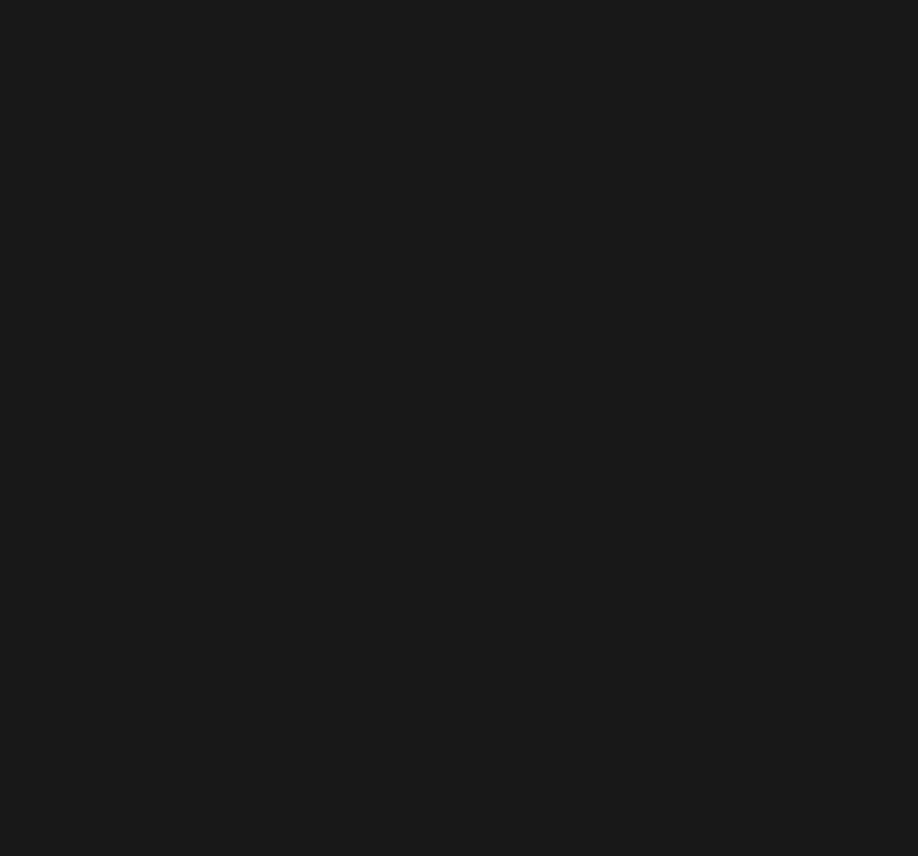
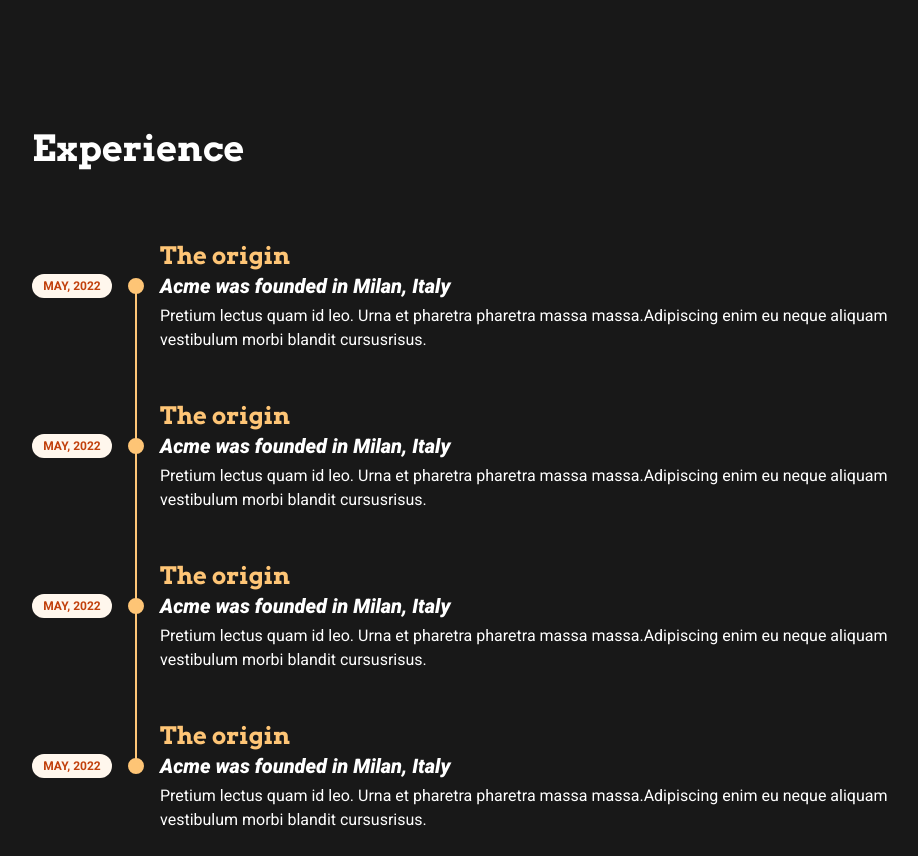
Before and after one commit to kamshushi/portfolio, a Next.js app: page / in a window 1280 px wide. Shown: the part 1220-2076 px from the top of the page, without its empty margins (176-1094 px from the left). Before the commit the page ends 1172 px from the top, so only its background shows below. Built offline with nearby package versions, Linux system fonts and the light colour scheme; a web font is replaced by a local one.

Commit message:
added experience section

```diff
--- a/src/app/globals.css
+++ b/src/app/globals.css
@@ -6,7 +6,7 @@
 :root {
   --clr-bg: #181818;
   --clr-bg-secondary: #34353a;
-  --clr-font-primary: #e9e9e9;
+  --clr-font-primary: #fff;
   --clr-font-secondary: #fec576;
   --navbar-height: 75px;
 }
--- a/src/components/Home/AboutMeSection/index.tsx
+++ b/src/components/Home/AboutMeSection/index.tsx
@@ -7,7 +7,7 @@
       <h2 className="text-5xl font-about-me-header font-bold text-center">
         Hi, I'm <span className="">Ahmed Elkamshoushy</span>
       </h2>
-      <p className="mt-16 text-xl font-about-me-body">
+      <p className="mt-16 text-xl">
         I'm a web developer, I live in Egypt and I work with the technical team
         that is currently maintaining this website. I enjoy building websites
         and the best thing about my job is that I get to build something that
--- /dev/null
+++ b/src/components/Home/ExperienceSection/index.tsx
@@ -0,0 +1,66 @@
+import SectionContainer from "@/components/common/SectionContainer";
+import React from "react";
+
+const experienceList = [
+  {
+    title: "The origin",
+    subtitle: "Acme was founded in Milan, Italy",
+    description:
+      "Pretium lectus quam id leo. Urna et pharetra pharetra massa massa.Adipiscing enim eu neque aliquam vestibulum morbi blandit cursusrisus.",
+    date: "May, 2022",
+  },
+  {
+    title: "The origin",
+    subtitle: "Acme was founded in Milan, Italy",
+    description:
+      "Pretium lectus quam id leo. Urna et pharetra pharetra massa massa.Adipiscing enim eu neque aliquam vestibulum morbi blandit cursusrisus.",
+    date: "May, 2022",
+  },
+  {
+    title: "The origin",
+    subtitle: "Acme was founded in Milan, Italy",
+    description:
+      "Pretium lectus quam id leo. Urna et pharetra pharetra massa massa.Adipiscing enim eu neque aliquam vestibulum morbi blandit cursusrisus.",
+    date: "May, 2022",
+  },
+  {
+    title: "The origin",
+    subtitle: "Acme was founded in Milan, Italy",
+    description:
+      "Pretium lectus quam id leo. Urna et pharetra pharetra massa massa.Adipiscing enim eu neque aliquam vestibulum morbi blandit cursusrisus.",
+    date: "May, 2022",
+  },
+];
+
+export default function ExperienceSection() {
+  return (
+    <SectionContainer>
+      <h2 className="text-4xl font-main-header">Experience</h2>
+      {/*  */}
+      <div
+        className="mt-12"
+        //    className="-my-6"
+      >
+        {experienceList.map((experience) => {
+          const { title, subtitle, description, date } = experience;
+          return (
+            <div className="relative pl-8 sm:pl-32 py-6 group">
+              <div className="font-main-header font-medium text-2xl text-secondary-txt mb-1 sm:mb-0 ">
+                {title}
+              </div>
+              <div className="flex flex-col sm:flex-row items-start mb-1 group-last:before:hidden before:absolute before:left-2 sm:before:left-0 before:h-full before:px-px before:bg-secondary-txt sm:before:ml-[6.5rem] before:self-start before:-translate-x-1/2 before:translate-y-3 after:absolute after:left-2 sm:after:left-0 after:w-2 after:h-2 after:bg-secondary-txt after:border-4 after:box-content after:border-secondary-txt after:rounded-full sm:after:ml-[6.5rem] after:-translate-x-1/2 after:translate-y-1.5">
+                <time className="sm:absolute left-0 translate-y-0.5 inline-flex items-center justify-center text-xs font-semibold uppercase w-20 h-6 mb-3 sm:mb-0 text-orange-700 bg-orange-50 rounded-full">
+                  {date}
+                </time>
+                <div className="text-xl font-bold text-primary-txt italic">
+                  {subtitle}
+                </div>
+              </div>
+              <div className="text-primary-txt">{description}</div>
+            </div>
+          );
+        })}
+      </div>
+    </SectionContainer>
+  );
+}
--- a/src/components/Home/index.tsx
+++ b/src/components/Home/index.tsx
@@ -2,6 +2,7 @@
 import LandingSection from "./LandingSection";
 import Navbar from "../Navbar";
 import AboutMeSection from "./AboutMeSection";
+import ExperienceSection from "./ExperienceSection";
 
 export default function HomePageComponent() {
   return (
@@ -15,6 +16,9 @@
       <div className="mt-16">
         <AboutMeSection />
       </div>
+      <div className="mt-44">
+        <ExperienceSection />
+      </div>
     </div>
   );
 }
--- a/src/components/Navbar/index.tsx
+++ b/src/components/Navbar/index.tsx
@@ -17,7 +17,7 @@
     >
       <h2 className="font-signature text-secondary-txt">
         {"<"}
-        <span className="text-white">Ahmed</span>
+        <span className="text-primary-txt">Ahmed</span>
         {" />"}
       </h2>
 
```
